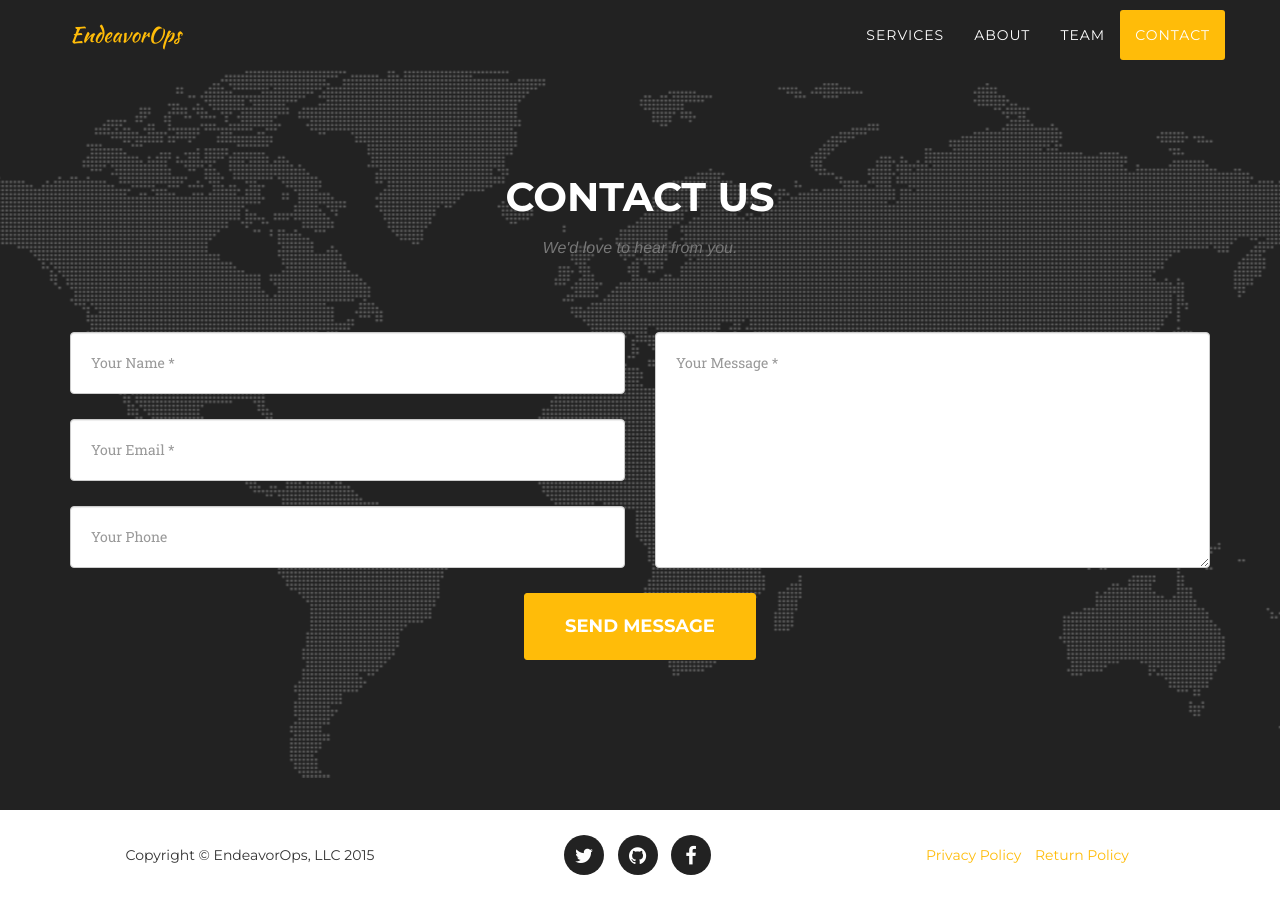
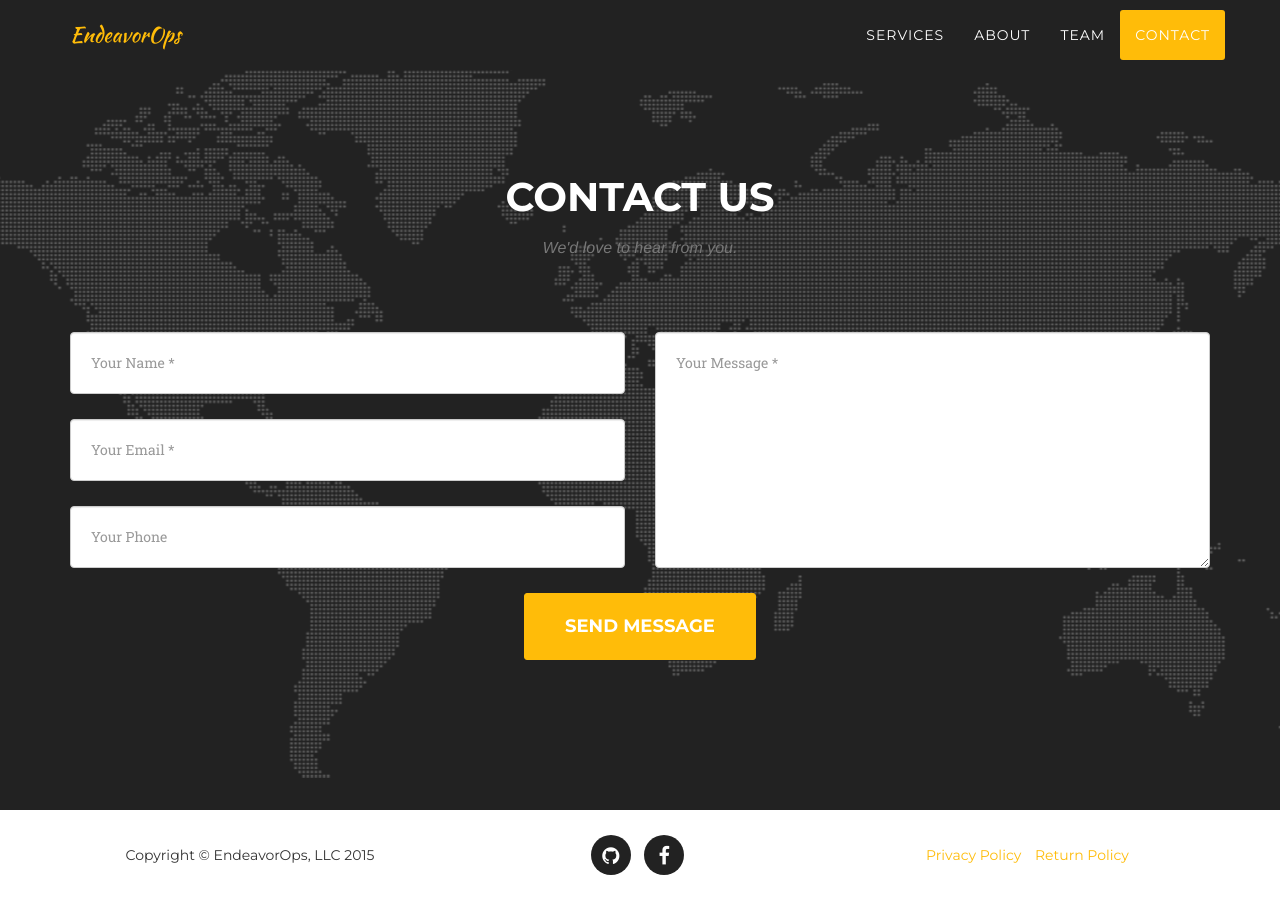
Before and after one commit to EndeavorOps/website, a Jekyll site: the page built from website/index.html, in a window 1280 px wide and 900 px high, scrolled down 4391 px. Built offline with Jekyll 4.4.1, drawn with Linux system fonts in a browser that asks for light colours; nearby versions of some CDN libraries; some web fonts are replaced.

Commit message:
Removing twitter link

```diff
--- a/website/_includes/footer.html
+++ b/website/_includes/footer.html
@@ -6,7 +6,6 @@
             </div>
             <div class="col-md-4">
                 <ul class="list-inline social-buttons">
-                    <li><a href="https://twitter.com/endeavorops"><i class="fa fa-twitter"></i></a></li>
                     <li><a href="https://github.com/endeavorops"><i class="fa fa-github"></i></a></li>
                     <li><a href="https://facebook.com/endeavorops"><i class="fa fa-facebook"></i></a></li>
                 </ul>
```
